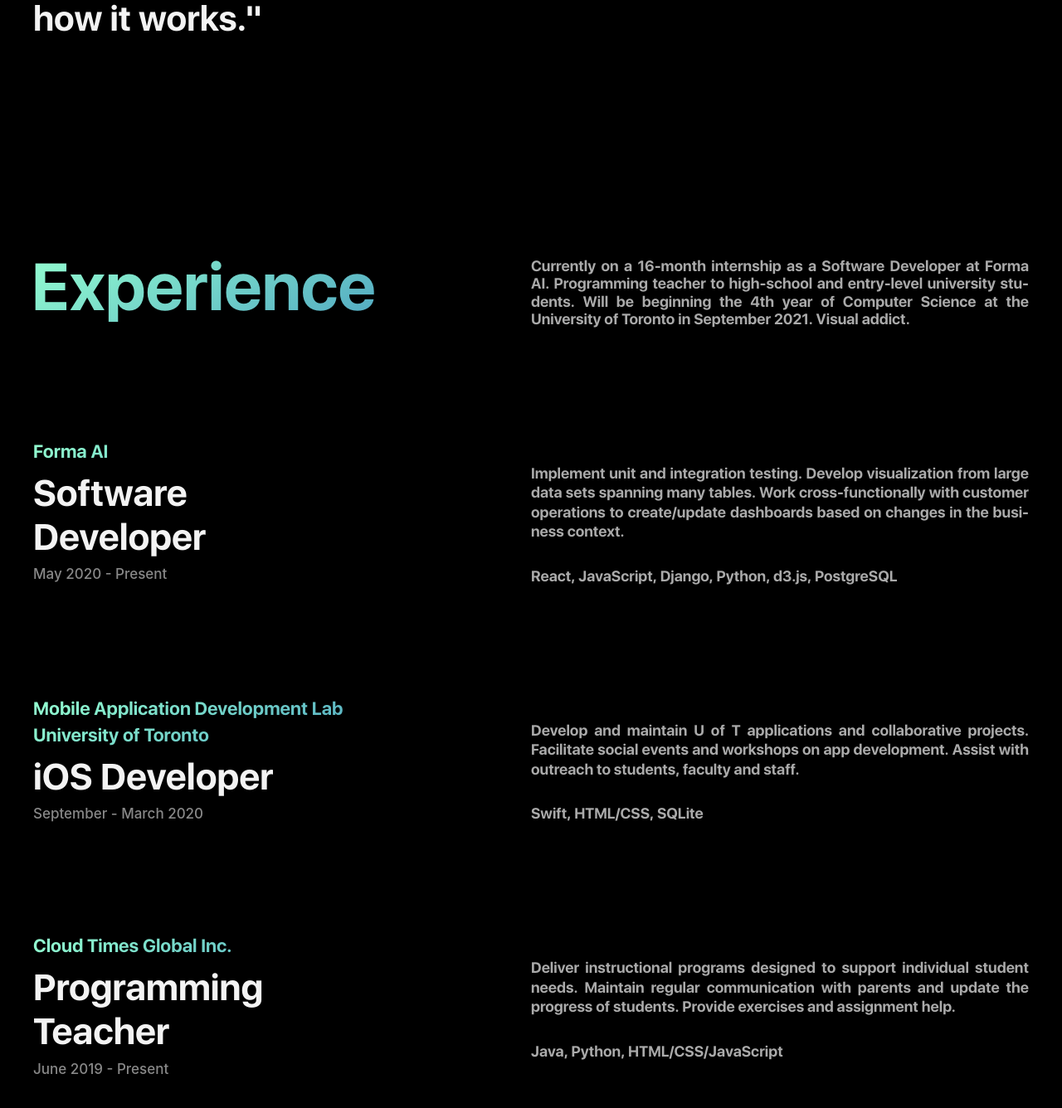
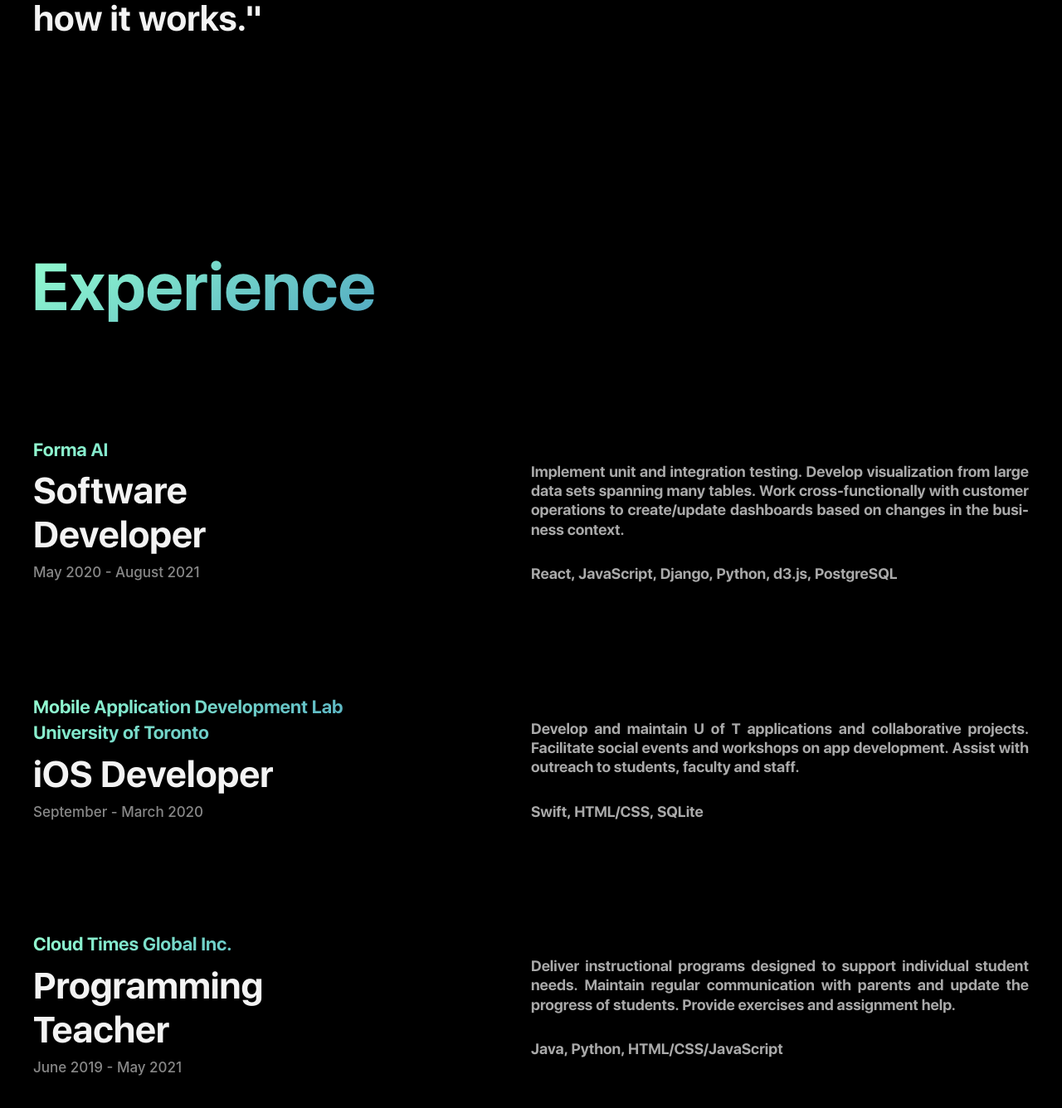
Before and after one commit to dennismarks/Personal-Website, a React (Create React App) app: page / in a window 1280 px wide. Shown: the part 740-2076 px from the top of the page at 83% size. Built offline with nearby package versions, Linux system fonts and the light colour scheme; a web font is replaced by a local one.

Commit message:
upd experience

```diff
--- a/src/components/Experience.jsx
+++ b/src/components/Experience.jsx
@@ -78,13 +78,6 @@ export default function Experience() {
     <div>
       <GridContainer>
         <Title id="experience">Experience</Title>
-        <div></div>
-        <h3>
-          Currently on a 16-month internship as a Software Developer at Forma
-          AI. Programming teacher to high-school and entry-level university
-          students. Will be beginning the 4th year of Computer Science at the
-          University of Toronto in September 2021. Visual addict.
-        </h3>
       </GridContainer>
       {json.positions.map((p, index) => (
         <ExperienceInstance key={index} position={p}></ExperienceInstance>
--- a/src/experience.json
+++ b/src/experience.json
@@ -3,7 +3,7 @@
     {
       "title": "Software Developer",
       "company": "Forma AI",
-      "date": "May 2020 - Present",
+      "date": "May 2020 - August 2021",
       "info": "Implement unit and integration testing. Develop visualization from large data sets spanning many tables. Work cross-functionally with customer operations to create/update dashboards based on changes in the business context.",
       "tools": "React, JavaScript, Django, Python, d3.js, PostgreSQL"
     },
@@ -17,7 +17,7 @@
     {
       "title": "Programming Teacher",
       "company": "Cloud Times Global Inc.",
-      "date": "June 2019 - Present",
+      "date": "June 2019 - May 2021",
       "info": "Deliver instructional programs designed to support individual student needs. Maintain regular communication with parents and update the progress of students. Provide exercises and assignment help.",
       "tools": "Java, Python, HTML/CSS/JavaScript"
     }
```
